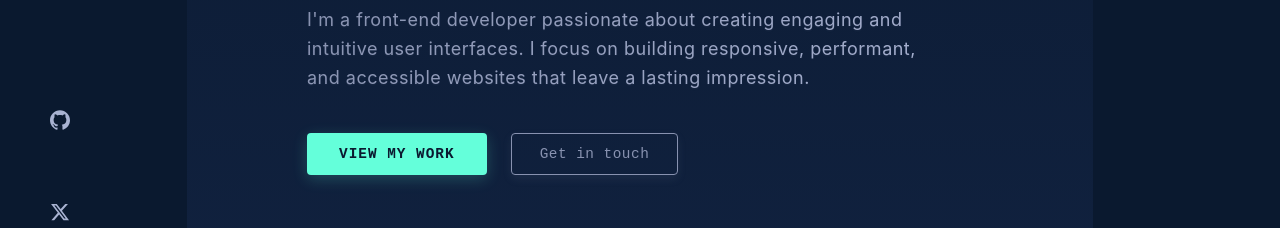
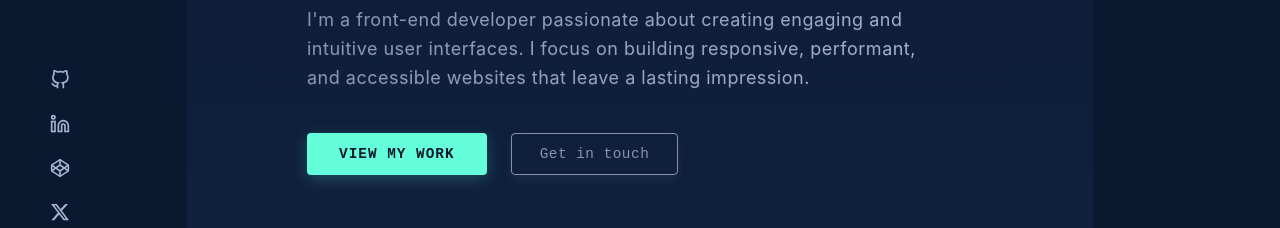
Before and after one commit to Moamal-2000/moamal-alaa, a Next.js app: page / in a window 1280 px wide. Shown: the part 454-682 px from the top of the page. Built offline with nearby package versions, Linux system fonts and the light colour scheme.

Commit message:
update: change GitHub icon & add codepen & linkedin icons to iconsData.jsx file

```diff
--- a/src/components/Shared/FixedSocialMedia/FixedSocialMedia.module.scss
+++ b/src/components/Shared/FixedSocialMedia/FixedSocialMedia.module.scss
@@ -33,5 +33,9 @@
 .socialMedia a svg {
   width: 20px;
   height: 20px;
+  fill: none;
+}
+
+.socialMedia a svg[data-type=twitter] {
   fill: #a8b2d1;
 }
--- a/src/data/iconsData.jsx
+++ b/src/data/iconsData.jsx
@@ -16,16 +16,53 @@ export const iconsData = [
   {
     name: "github",
     icon: (
-      <svg viewBox="0 0 24 24">
-        <path d="M12 .297c-6.63 0-12 5.373-12 12 0 5.303 3.438 9.8 8.205 11.385.6.113.82-.258.82-.577 0-.285-.01-1.04-.015-2.04-3.338.724-4.042-1.61-4.042-1.61C4.422 18.07 3.633 17.7 3.633 17.7c-1.087-.744.084-.729.084-.729 1.205.084 1.838 1.236 1.838 1.236 1.07 1.835 2.809 1.305 3.495.998.108-.776.417-1.305.76-1.605-2.665-.3-5.466-1.332-5.466-5.93 0-1.31.465-2.38 1.235-3.22-.135-.303-.54-1.523.105-3.176 0 0 1.005-.322 3.3 1.23.96-.267 1.98-.399 3-.405 1.02.006 2.04.138 3 .405 2.28-1.552 3.285-1.23 3.285-1.23.645 1.653.24 2.873.12 3.176.765.84 1.23 1.91 1.23 3.22 0 4.61-2.805 5.625-5.475 5.92.42.36.81 1.096.81 2.22 0 1.606-.015 2.896-.015 3.286 0 .315.21.69.825.57C20.565 22.092 24 17.592 24 12.297c0-6.627-5.373-12-12-12"></path>
+      <svg
+        viewBox="0 0 24 24"
+        fill="none"
+        stroke="currentColor"
+        strokeWidth="2"
+      >
+        <path d="M9 19c-5 1.5-5-2.5-7-3m14 6v-3.87a3.37 3.37 0 0 0-.94-2.61c3.14-.35 6.44-1.54 6.44-7A5.44 5.44 0 0 0 20 4.77 5.07 5.07 0 0 0 19.91 1S18.73.65 16 2.48a13.38 13.38 0 0 0-7 0C6.27.65 5.09 1 5.09 1A5.07 5.07 0 0 0 5 4.77a5.44 5.44 0 0 0-1.5 3.78c0 5.42 3.3 6.61 6.44 7A3.37 3.37 0 0 0 9 18.13V22"></path>
       </svg>
     ),
   },
   {
     name: "twitter",
     icon: (
-      <svg viewBox="0 0 512 512">
+      <svg viewBox="0 0 512 512" data-type="twitter">
         <path d="M389.2 48h70.6L305.6 224.2 487 464H345L233.7 318.6 106.5 464H35.8L200.7 275.5 26.8 48H172.4L272.9 180.9 389.2 48zM364.4 421.8h39.1L151.1 88h-42L364.4 421.8z" />
+      </svg>
+    ),
+  },
+  {
+    name: "linkedin",
+    icon: (
+      <svg
+        viewBox="0 0 24 24"
+        fill="none"
+        stroke="currentColor"
+        strokeWidth="2"
+      >
+        <path d="M16 8a6 6 0 0 1 6 6v7h-4v-7a2 2 0 0 0-2-2 2 2 0 0 0-2 2v7h-4v-7a6 6 0 0 1 6-6z"></path>
+        <rect x="2" y="9" width="4" height="12"></rect>
+        <circle cx="4" cy="4" r="2"></circle>
+      </svg>
+    ),
+  },
+  {
+    name: "codepen",
+    icon: (
+      <svg
+        viewBox="0 0 24 24"
+        fill="none"
+        stroke="currentColor"
+        strokeWidth="2"
+      >
+        <polygon points="12 2 22 8.5 22 15.5 12 22 2 15.5 2 8.5 12 2"></polygon>
+        <line x1="12" y1="22" x2="12" y2="15.5"></line>
+        <polyline points="22 8.5 12 15.5 2 8.5"></polyline>
+        <polyline points="2 15.5 12 8.5 22 15.5"></polyline>
+        <line x1="12" y1="2" x2="12" y2="8.5"></line>
       </svg>
     ),
   },
```
